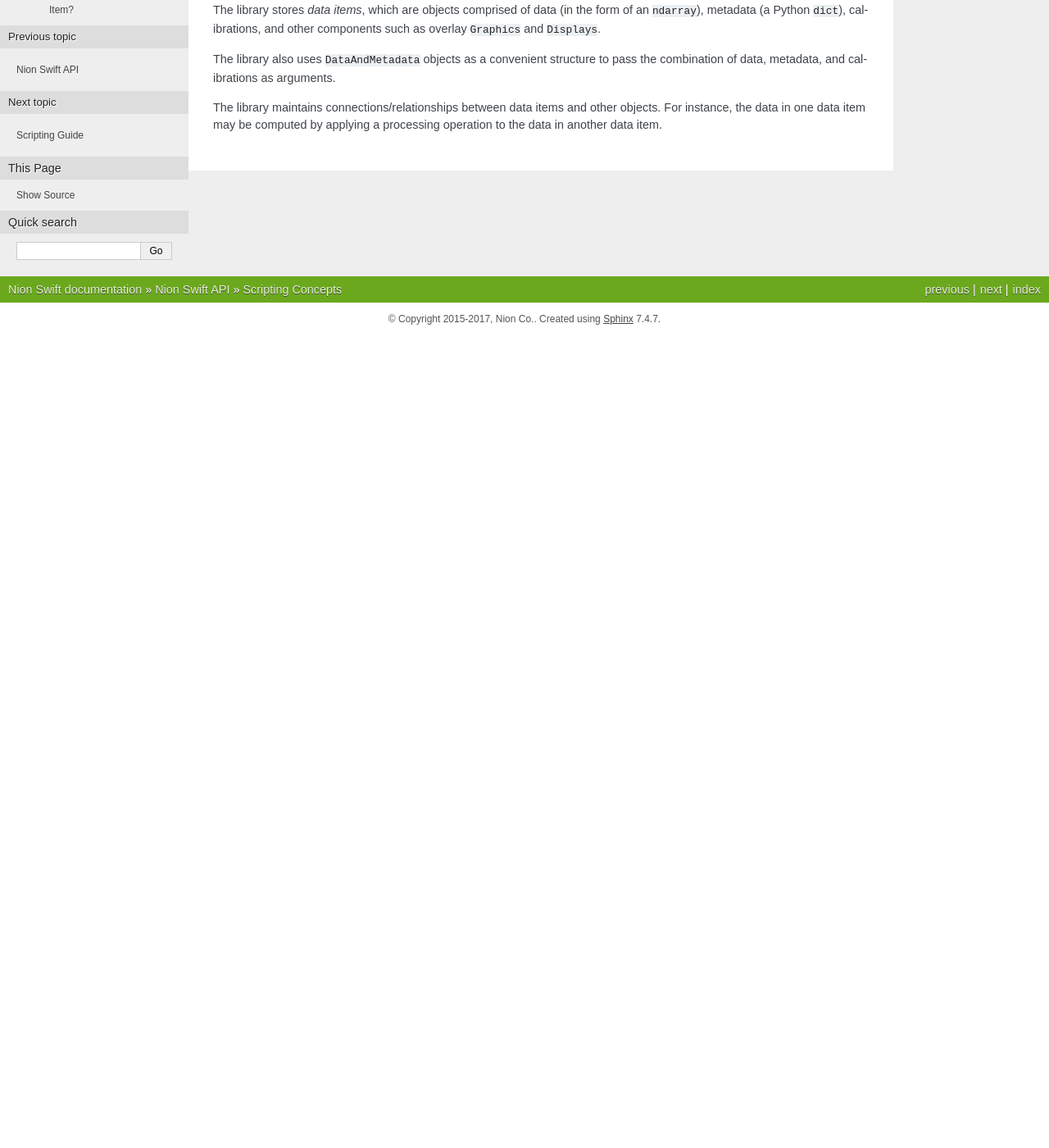
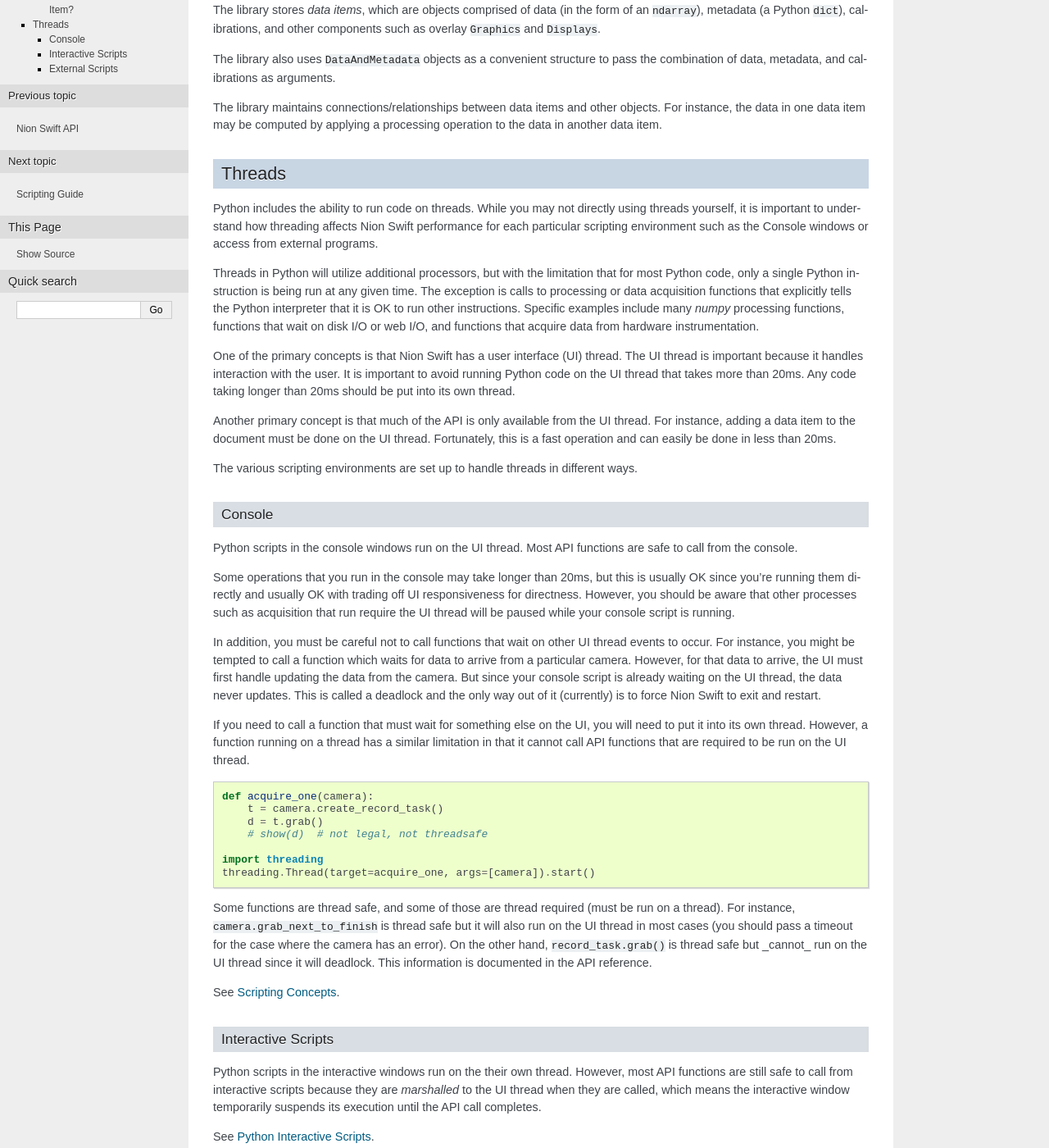
Before and after one commit to nion-software/nionswift, a Sphinx documentation site: the page built from docs/api/concepts.rst, in a window 1280 px wide and 1400 px high, scrolled down 270 px. Shown: the whole window at 82% size. Built offline with Sphinx 7.4.7, drawn with Linux system fonts in a browser that asks for light colours; before the commit the page ends 900 px from its top, so only the background shows below that; some of the changed text lies outside the part shown.

Commit message:
Add initial documentation on threading concepts.

```diff
--- a/docs/api/concepts.rst
+++ b/docs/api/concepts.rst
@@ -9,7 +9,7 @@ Understanding Data Items, Data, and Metadata
 --------------------------------------------
 
 What is a Data Item?
-^^^^^^^^^^^^^^^^^^^^
+++++++++++++++++++++
 The library stores :dfn:`data items`, which are objects comprised of data (in the form of an ``ndarray``), metadata
 (a Python :samp:`dict`), calibrations, and other components such as overlay :samp:`Graphics` and :samp:`Displays`.
 
@@ -18,3 +18,76 @@ metadata, and calibrations as arguments.
 
 The library maintains connections/relationships between data items and other objects. For instance, the data in one
 data item may be computed by applying a processing operation to the data in another data item.
+
+.. _concepts-threads:
+
+Threads
+-------
+Python includes the ability to run code on threads. While you may not directly using threads yourself, it is important
+to understand how threading affects Nion Swift performance for each particular scripting environment such as the Console
+windows or access from external programs.
+
+Threads in Python will utilize additional processors, but with the limitation that for most Python code, only a single
+Python instruction is being run at any given time. The exception is calls to processing or data acquisition functions
+that explicitly tells the Python interpreter that it is OK to run other instructions. Specific examples include many
+`numpy` processing functions, functions that wait on disk I/O or web I/O, and functions that acquire data from hardware
+instrumentation.
+
+One of the primary concepts is that Nion Swift has a user interface (UI) thread. The UI thread is important because it
+handles interaction with the user. It is important to avoid running Python code on the UI thread that takes more than
+20ms. Any code taking longer than 20ms should be put into its own thread.
+
+Another primary concept is that much of the API is only available from the UI thread. For instance, adding a data item
+to the document must be done on the UI thread. Fortunately, this is a fast operation and can easily be done in less than
+20ms.
+
+The various scripting environments are set up to handle threads in different ways.
+
+Console
++++++++
+Python scripts in the console windows run on the UI thread. Most API functions are safe to call from the console.
+
+Some operations that you run in the console may take longer than 20ms, but this is usually OK since you're running them
+directly and usually OK with trading off UI responsiveness for directness. However, you should be aware that other
+processes such as acquisition that run require the UI thread will be paused while your console script is running.
+
+In addition, you must be careful not to call functions that wait on other UI thread events to occur. For instance, you
+might be tempted to call a function which waits for data to arrive from a particular camera. However, for that data to
+arrive, the UI must first handle updating the data from the camera. But since your console script is already waiting on
+the UI thread, the data never updates. This is called a deadlock and the only way out of it (currently) is to force Nion
+Swift to exit and restart.
+
+If you need to call a function that must wait for something else on the UI, you will need to put it into its own thread.
+However, a function running on a thread has a similar limitation in that it cannot call API functions that are required
+to be run on the UI thread. ::
+
+    def acquire_one(camera):
+        t = camera.create_record_task()
+        d = t.grab()
+        # show(d)  # not legal, not threadsafe
+
+    import threading
+    threading.Thread(target=acquire_one, args=[camera]).start()
+
+Some functions are thread safe, and some of those are thread required (must be run on a thread). For instance,
+``camera.grab_next_to_finish`` is thread safe but it will also run on the UI thread in most cases (you should pass a
+timeout for the case where the camera has an error). On the other hand, ``record_task.grab()`` is thread safe but
+_cannot_ run on the UI thread since it will deadlock. This information is documented in the API reference.
+
+See :ref:`concepts-guide`.
+
+Interactive Scripts
++++++++++++++++++++
+Python scripts in the interactive windows run on the their own thread. However, most API functions are still safe to
+call from interactive scripts because they are *marshalled* to the UI thread when they are called, which means the
+interactive window temporarily suspends its execution until the API call completes.
+
+See :ref:`python-interactive`.
+
+External Scripts
+++++++++++++++++
+External scripts, such Jupyter notebook or others using ``nionlib`` to call functions in Nion Swift, are running in an
+entirely separate Python environment. When they call API functions, the API functions will be run in Nion Swift on the
+UI thread unless otherwise noted in the API reference.
+
+See :ref:`python-external`.
--- a/docs/python_interactive.rst
+++ b/docs/python_interactive.rst
@@ -20,9 +20,11 @@ Interactive scripts must include a ``script_main`` function that looks similar t
 
     def script_main(api_broker):
         interactive = api_broker.get_interactive(version='~1.0')
+        api = api_broker.get_api(version='~1.0')
         is_confirmed = interactive.confirm_yes_no('Are you ready?')
         if is_confirmed:
             print('Proceeding...')
+            api.show(numpy.ones((16, 16)))
 
 The special object ``interactive`` represents functions useful in an interactive environment.
 
```
